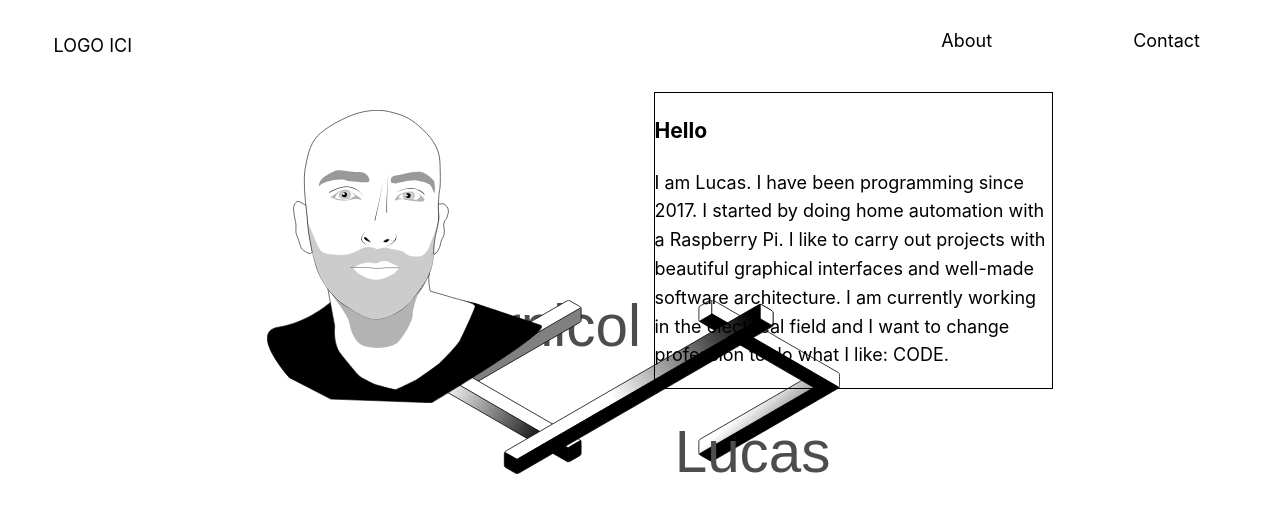
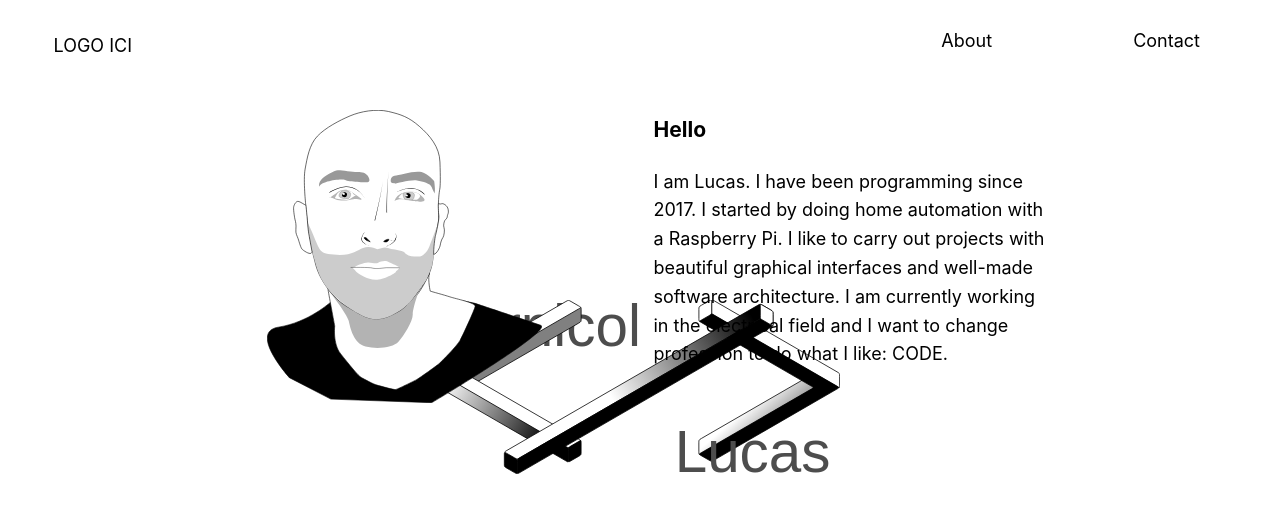
Before and after one commit to LarnicolLucas/PortFolio-React, a Next.js app in the folder nextjs-blog/: page / in a window 1280 px wide. Shown: the top 512 px of the page. Built offline with nearby package versions, Linux system fonts and the light colour scheme.

Commit message:
delete border

```diff
--- a/nextjs-blog/components/pres/text_pres.module.sass
+++ b/nextjs-blog/components/pres/text_pres.module.sass
@@ -1,3 +1,2 @@
 .container
-    border: 1px solid black
     align-self: flex-end
```
